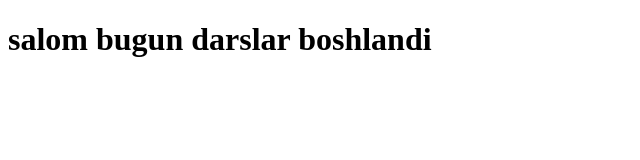
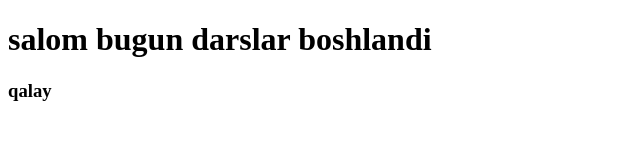
Before and after one commit to IbrohimAhadov/ibrohimahadov3, a plain HTML site: page index.html in a window 1280 px wide. Shown: the full height of the page, 0-640 px from the left. Drawn offline with Linux system fonts and the light colour scheme.

Commit message:
added index.html

```diff
--- a/index.html
+++ b/index.html
@@ -8,5 +8,6 @@
 </head>
 <body>
     <h1>salom bugun darslar boshlandi</h1>
+    <h3>qalay</h3>
 </body>
 </html>
```
